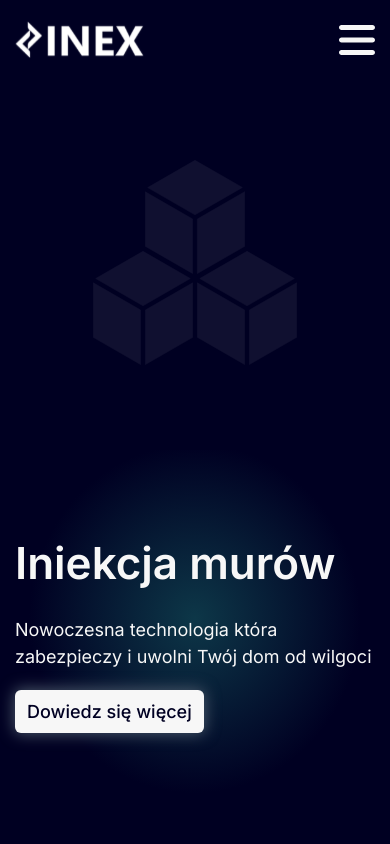
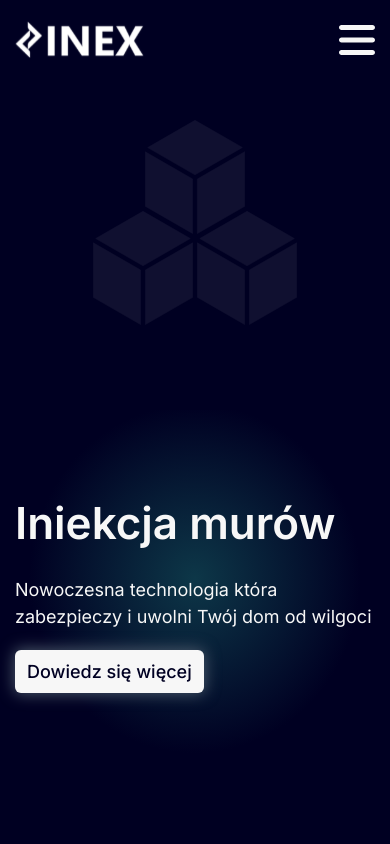
Before and after one commit to MWSoftwise/INEX-website, a Next.js app: page / in a window 390 px wide. Shown: the top 844 px of the page. Built offline with nearby package versions, Linux system fonts and the light colour scheme.

Commit message:
Fixed padding problems

```diff
--- a/package.json
+++ b/package.json
@@ -13,6 +13,7 @@
     "@emailjs/browser": "^4.3.3",
     "contentful": "^10.8.6",
     "graphql": "^16.8.1",
+    "gsap": "^3.12.5",
     "next": "14.1.4",
     "react": "^18",
     "react-dom": "^18"
--- a/src/app/components/Footer.js
+++ b/src/app/components/Footer.js
@@ -12,7 +12,7 @@ const Footer = () => {
     const currentYear = new Date().getFullYear();
 
     return(
-        <div className="w-full relative flex flex-col items-center justify-end gap-16 pb-14 pt-[150px] px-[15px] mt-[100px] lg:mt-[200px] bg-footer">
+        <div className="w-full relative flex flex-col items-center justify-end gap-16 pb-14 pt-[150px] px-[15px] pl-[20px] lg:pl-[15px] mt-[100px] lg:mt-[200px] bg-footer">
             <span className="absolute top-0 left-[50%] translate-x-[-50%] w-[100vw] h-[1px] bg-[#4B596A]"></span>
             <div className="w-full flex flex-col lg:flex-row items-center lg:items-start lg:justify-center gap-16 lg:gap-12 xl:gap-24 2xl:gap-40">
                 <Image src={Logo} alt="Logo" />
--- a/src/app/components/Hero.js
+++ b/src/app/components/Hero.js
@@ -6,7 +6,7 @@ import MoreBtn from "./MoreBtn";
 
 const Hero = () => {
     return(
-        <div className="w-full max-w-[600px] lg:max-w-[1400px] h-[90vh] flex flex-col lg:flex-row items-center lg:items-start gap-10 mt-[80px] pt-20 px-[15px] lg:px-[50px]">
+        <div className="w-full max-w-[600px] lg:max-w-[1400px] h-[90vh] flex flex-col lg:flex-row items-center lg:items-start gap-10 mt-[80px] pt-10 lg:pt-20 px-[15px] lg:px-[50px]">
             <div className="w-[360px] lg:w-[450px] h-[250px] lg:h-[600px] pt-12 lg:order-2 relative lg:mt-[50px] lg:translate-x-[-50px]">
                 <Image className="herotop w-[100px] lg:w-[150px] absolute top-0 left-[50%] translate-x-[-50%]" src={HeroImgTop} alt="Obrazek" />
                 <Image className="heroleft w-[100px] lg:w-[150px] absolute top-[91px] left-[78px] lg:top-[136px] lg:left-[8px]" src={HeroImgLeft} alt="Obrazek" />
--- a/src/app/realizacje/page.js
+++ b/src/app/realizacje/page.js
@@ -32,7 +32,7 @@ const Projects = async () => {
       </div>
       <div className="max-w-[1200px] px-[15px] flex flex-col items-center gap-10">
 
-          <div className="w-full flex flex-wrap items-center justify-between gap-10">
+          <div className="w-full flex flex-wrap items-center justify-between gap-10 px-[15px]">
 
               {projects.map((project, index) => (
                   <PostCard index={index} key={project.slug} title={project.title} desc={project.description} photoLink={project.thumbnail.url} articleLink={project.slug} />
```
Also changed, not shown: 1 other file (tests, documents, lock files or other folders).
